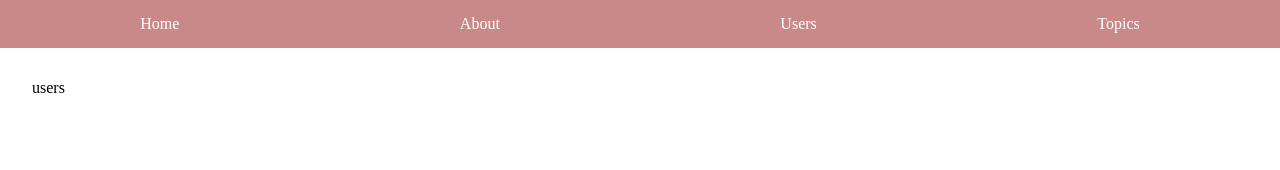
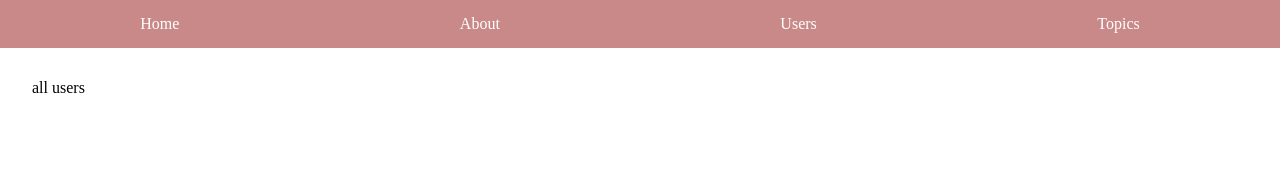
Before and after one commit to dayoung0510/router-practice, a React (Create React App) app: page /users in a window 1280 px wide. Shown: the top 170 px of the page. Built offline with nearby package versions, Linux system fonts and the light colour scheme; the HTML template or start-up script is replaced by a standard one.

Commit message:
primary components

```diff
--- a/src/App.tsx
+++ b/src/App.tsx
@@ -2,11 +2,18 @@ import React from 'react';
 import styled from 'styled-components';
 import './index.css';
 import 'reset-css';
-import { BrowserRouter as Router, Switch, Route, Link } from 'react-router-dom';
+import {
+  BrowserRouter as Router,
+  Switch,
+  Route,
+  Link,
+  NavLink,
+} from 'react-router-dom';
 import About from 'components/About';
-import Users from 'components/Users';
+import User from 'components/User';
 import Home from 'components/Home';
 import Topics from 'components/Topics';
+import AllUsers from 'components/AllUsers';
 
 const Nav = styled.nav`
   width: 100%;
@@ -33,20 +40,20 @@ function App() {
           <Link to="/users">Users</Link>
           <Link to="/topics">Topics</Link>
         </Nav>
-
         <Content>
           <Switch>
             <Route path="/about">
               <About />
             </Route>
+            <Route path="/users/:id">
+              <User />
+            </Route>
             <Route path="/users">
-              <Users />
+              <AllUsers />
             </Route>
             <Route path="/topics">
               <Topics />
             </Route>
-
-            {/* 왜 이게 젤 마지막에 와야 정상작동할까? */}
             <Route path="/">
               <Home />
             </Route>
--- /dev/null
+++ b/src/components/AllUsers.tsx
@@ -0,0 +1,7 @@
+import React from 'react';
+
+const AllUsers: React.FC = () => {
+  return <div>all users</div>;
+};
+
+export default AllUsers;
--- a/src/components/Topics.tsx
+++ b/src/components/Topics.tsx
@@ -1,13 +1,6 @@
 import React from 'react';
 import styled from 'styled-components';
-import {
-  BrowserRouter as Router,
-  Switch,
-  Route,
-  Link,
-  useRouteMatch,
-  useParams,
-} from 'react-router-dom';
+import { Switch, Route, Link, useRouteMatch } from 'react-router-dom';
 import Topic from 'components/Topic';
 
 const Div = styled.div`
--- a/src/index.tsx
+++ b/src/index.tsx
@@ -1,10 +1,13 @@
 import React from 'react';
 import ReactDOM from 'react-dom';
+import { BrowserRouter } from 'react-router-dom';
 import App from './App';
 
 ReactDOM.render(
   <React.StrictMode>
-    <App />
+    <BrowserRouter>
+      <App />
+    </BrowserRouter>
   </React.StrictMode>,
   document.getElementById('root'),
 );
```
Also changed, not shown: src/components/User.tsx (renamed from src/components/Users.tsx).
